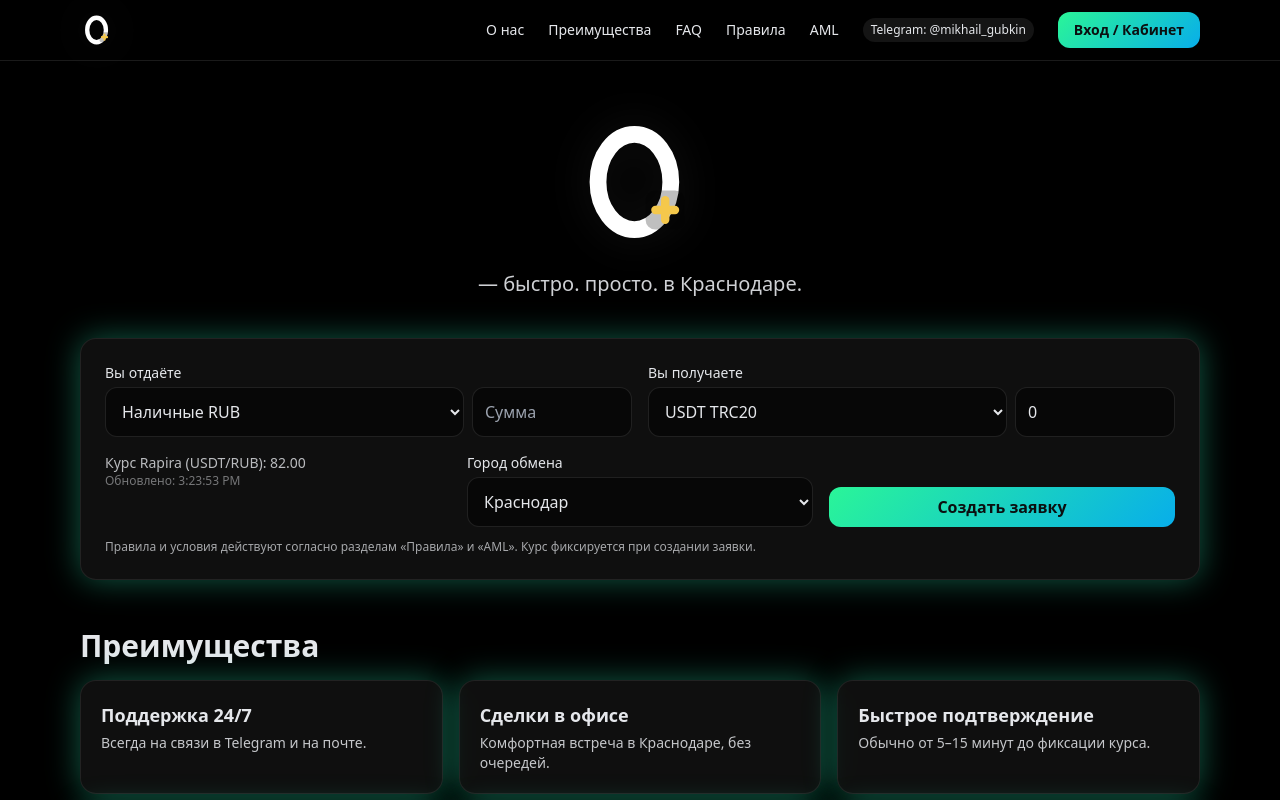
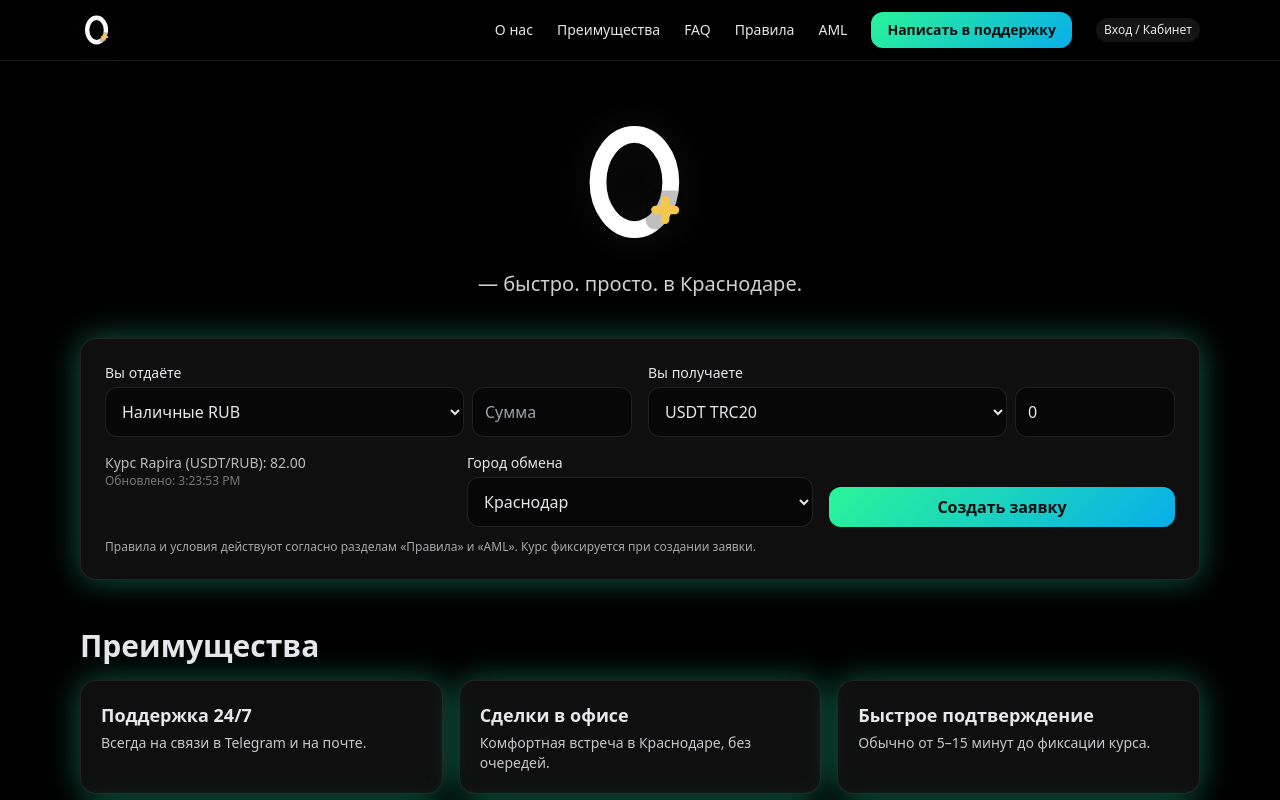
Before and after one commit to mihailgybkin-dot/obmennik-plus, a Next.js app: page / in a window 1280 px wide. Shown: the top 800 px of the page. Built offline with nearby package versions, Linux system fonts and the light colour scheme; no server answers.

Commit message:
Update NavBar.tsx

```diff
--- a/components/NavBar.tsx
+++ b/components/NavBar.tsx
@@ -6,21 +6,26 @@ export default function NavBar(){
   return (
     <nav className="fixed top-0 left-0 right-0 z-50 backdrop-blur bg-black/40 border-b border-white/10">
       <div className="mx-auto max-w-6xl px-4 py-3 flex items-center justify-between">
-        {/* Логотип O⁺ как ссылка на главную */}
         <Link href="/" aria-label="Обменник +" className="flex items-center gap-3">
           <Logo size={36} />
           <span className="sr-only">Обменник +</span>
         </Link>
 
-        {/* Меню */}
+        {/* Desktop */}
         <div className="hidden md:flex items-center gap-6 text-sm">
           <Link href="/about" className="hover:opacity-80">О нас</Link>
-          <a href="#features" className="hover:opacity-80">Преимущества</a>
-          <a href="#faq" className="hover:opacity-80">FAQ</a>
+          <a href="/#features" className="hover:opacity-80">Преимущества</a>
+          <a href="/#faq" className="hover:opacity-80">FAQ</a>
           <Link href="/rules" className="hover:opacity-80">Правила</Link>
           <Link href="/aml" className="hover:opacity-80">AML</Link>
-          <a href="https://t.me/mikhail_gubkin" target="_blank" className="badge">Telegram: @mikhail_gubkin</a>
-          <Link href="/dashboard" className="btn">Вход / Кабинет</Link>
+          <a href="https://t.me/mikhail_gubkin" target="_blank" className="btn">Написать в поддержку</a>
+          <Link href="/dashboard" className="badge">Вход / Кабинет</Link>
+        </div>
+
+        {/* Mobile: две крупные кнопки */}
+        <div className="md:hidden flex items-center gap-2">
+          <a href="https://t.me/mikhail_gubkin" target="_blank" className="btn px-3 py-2 text-sm">Поддержка</a>
+          <Link href="/dashboard" className="badge px-3 py-2 text-sm">Кабинет</Link>
         </div>
       </div>
     </nav>
```
